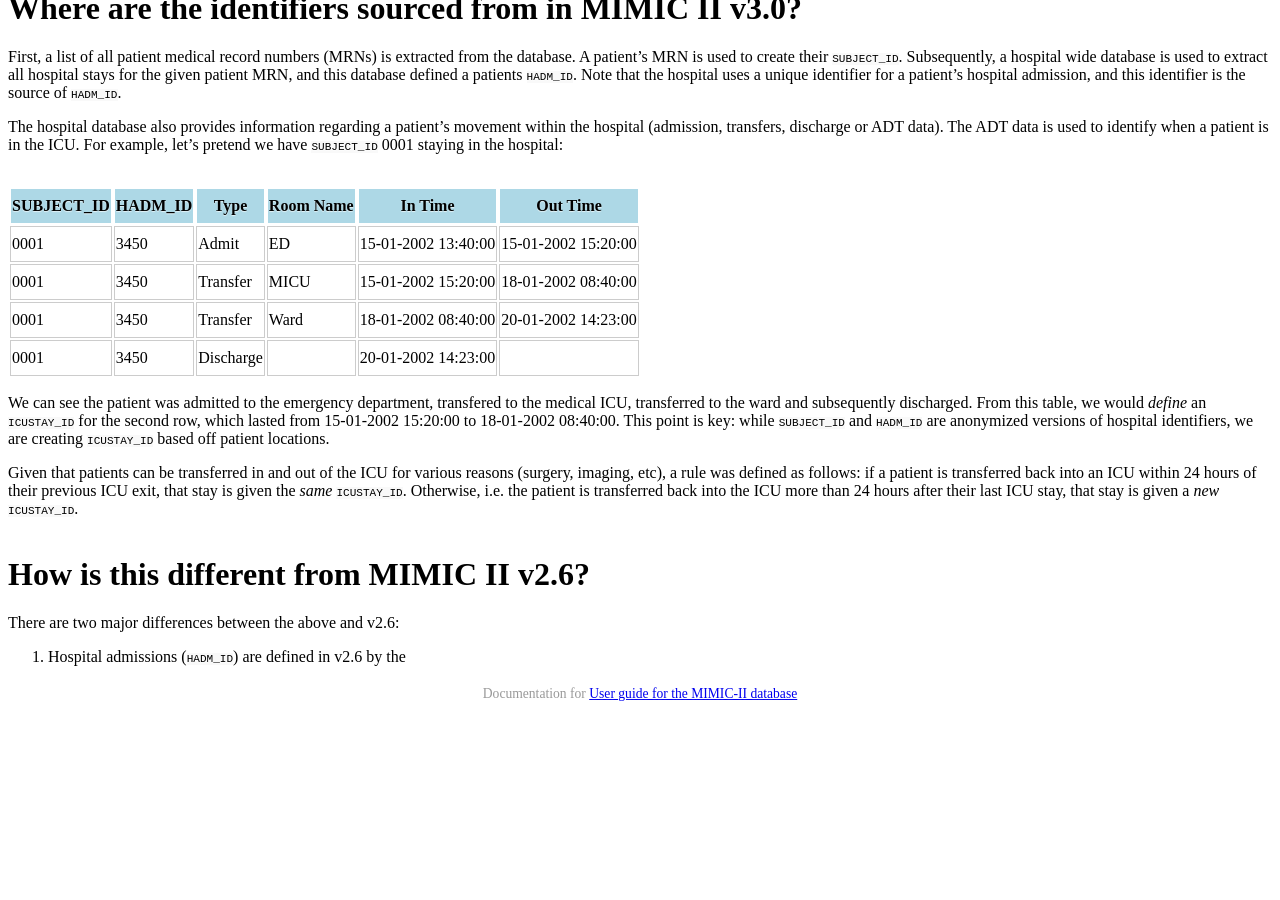
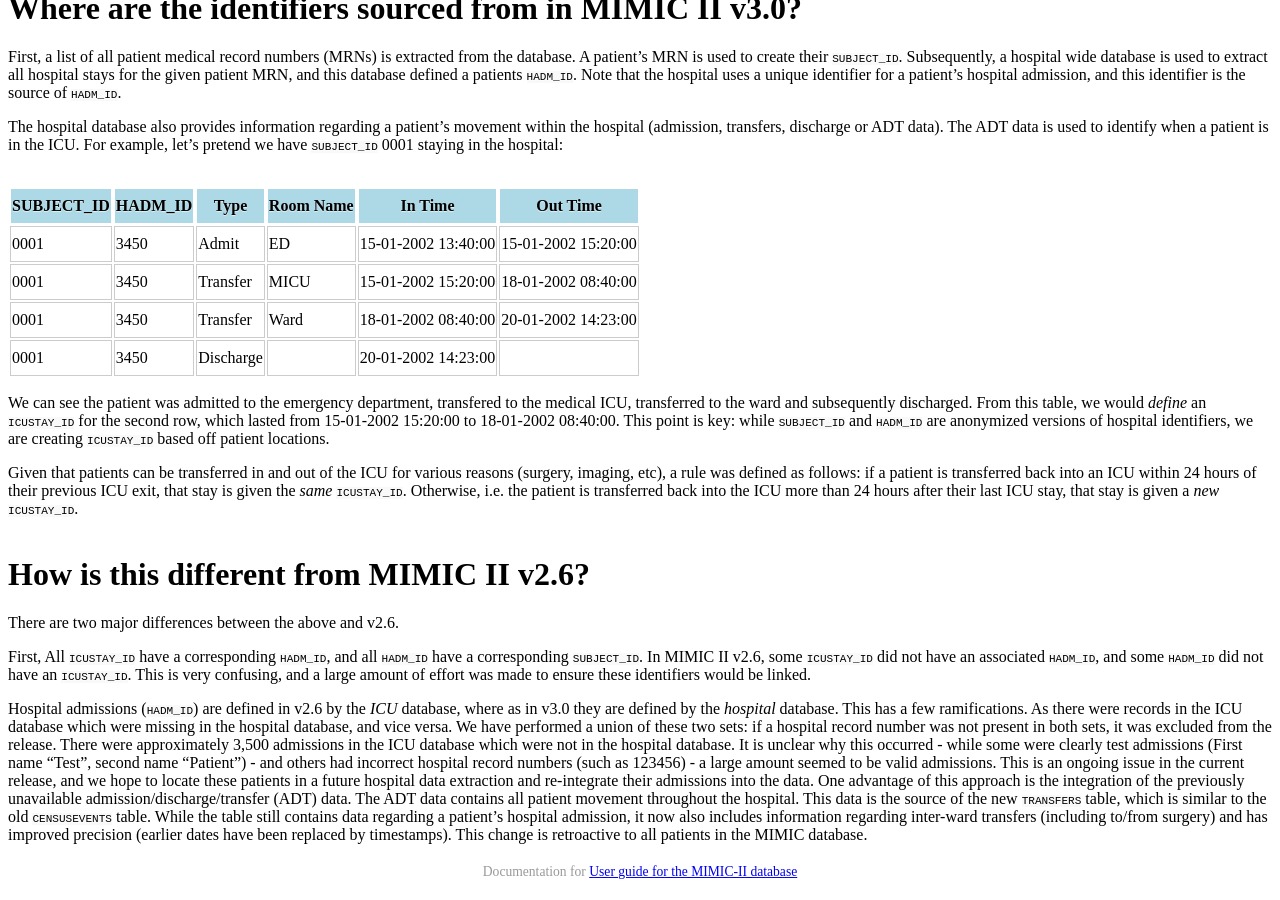
Before and after one commit to Franck-Dernoncourt/v3.0, a Jekyll site: the page built from _posts/2015-07-09-patient-stays.md, in a window 1280 px wide and 900 px high, scrolled down 1111 px. Built offline with Jekyll 4.4.1, drawn with Linux system fonts in a browser that asks for light colours; Markdown is read by kramdown in place of the engine named in the settings; a style sheet for code colours, icons or effects is not loaded; before the commit the page ends 1833 px from its top, so only the background shows below that.

Commit message:
Added more detail regarding HADM_ID

```diff
--- a/_posts/2015-07-09-patient-stays.md
+++ b/_posts/2015-07-09-patient-stays.md
@@ -30,6 +30,10 @@
 
 # How is this different from MIMIC II v2.6?
 
-There are two major differences between the above and v2.6:
+There are two major differences between the above and v2.6.
 
- 1. Hospital admissions (`HADM_ID`) are defined in v2.6 by the
+First, All `ICUSTAY_ID` have a corresponding `HADM_ID`, and all `HADM_ID` have a corresponding `SUBJECT_ID`.
+In MIMIC II v2.6, some `ICUSTAY_ID` did not have an associated `HADM_ID`, and some `HADM_ID` did not have an `ICUSTAY_ID`. This is very confusing, and a large amount of effort was made to ensure these identifiers would be linked.
+
+Hospital admissions (`HADM_ID`) are defined in v2.6 by the *ICU* database, where as in v3.0 they are defined by the *hospital* database. This has a few ramifications. As there were records in the ICU database which were missing in the hospital database, and vice versa. We have performed a union of these two sets: if a hospital record number was not present in both sets, it was excluded from the release. There were approximately 3,500 admissions in the ICU database which were not in the hospital database. It is unclear why this occurred - while some were clearly test admissions (First name "Test", second name "Patient") - and others had incorrect hospital record numbers (such as 123456) - a large amount seemed to be valid admissions. This is an ongoing issue in the current release, and we hope to locate these patients in a future hospital data extraction and re-integrate their admissions into the data.
+One advantage of this approach is the integration of the previously unavailable admission/discharge/transfer (ADT) data. The ADT data contains all patient movement throughout the hospital. This data is the source of the new `TRANSFERS` table, which is similar to the old `CENSUSEVENTS` table. While the table still contains data regarding a patient's hospital admission, it now also includes information regarding inter-ward transfers (including to/from surgery) and has improved precision (earlier dates have been replaced by timestamps). This change is retroactive to all patients in the MIMIC database.
```
